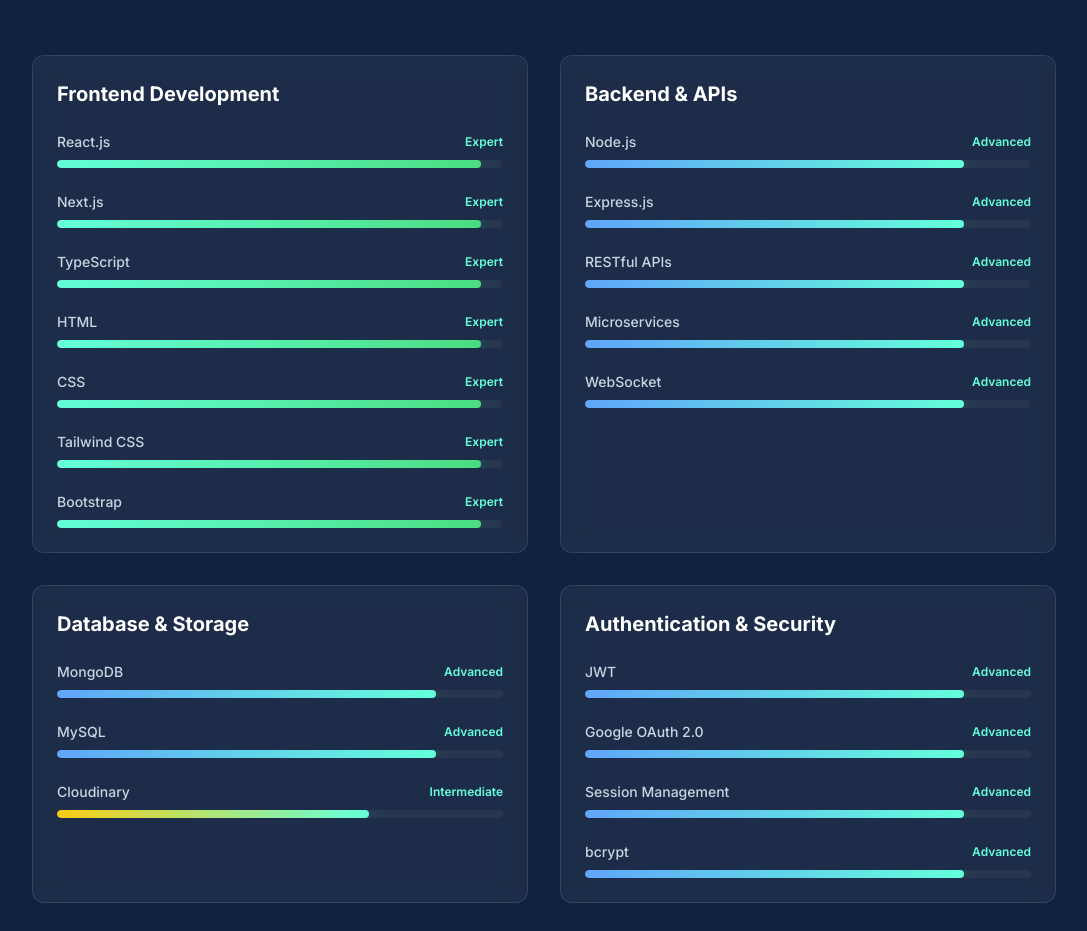
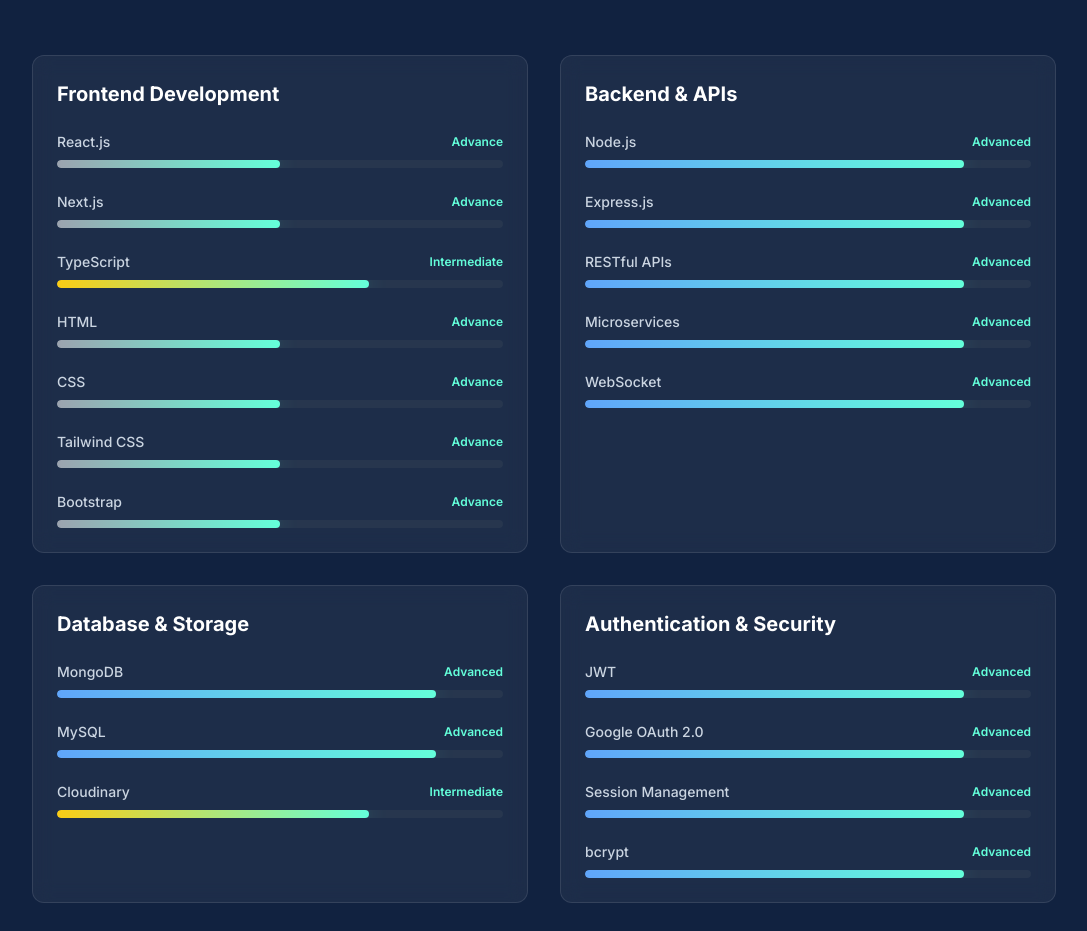
Before and after one commit to Kartikeychandrashukla/Poprtfolio, a React (Create React App) app: page / in a window 1280 px wide. Shown: the part 3820-4751 px from the top of the page, without its empty margins (96-1183 px from the left). Built offline with nearby package versions, Linux system fonts and the light colour scheme.

Commit message:
expert to advance

```diff
--- a/src/constants/personalInfo.ts
+++ b/src/constants/personalInfo.ts
@@ -119,13 +119,13 @@
   {
     category: 'Frontend Development',
     skills: [
-      { name: 'React.js', level: 'Expert' },
-      { name: 'Next.js', level: 'Expert' },
-      { name: 'TypeScript', level: 'Expert' },
-      { name: 'HTML', level: 'Expert' },
-      { name: 'CSS', level: 'Expert' },
-      { name: 'Tailwind CSS', level: 'Expert' },
-      { name: 'Bootstrap', level: 'Expert' },
+      { name: 'React.js', level: 'Advance' },
+      { name: 'Next.js', level: 'Advance' },
+      { name: 'TypeScript', level: 'Intermediate' },
+      { name: 'HTML', level: 'Advance' },
+      { name: 'CSS', level: 'Advance' },
+      { name: 'Tailwind CSS', level: 'Advance' },
+      { name: 'Bootstrap', level: 'Advance' },
     ],
   },
   {
```
